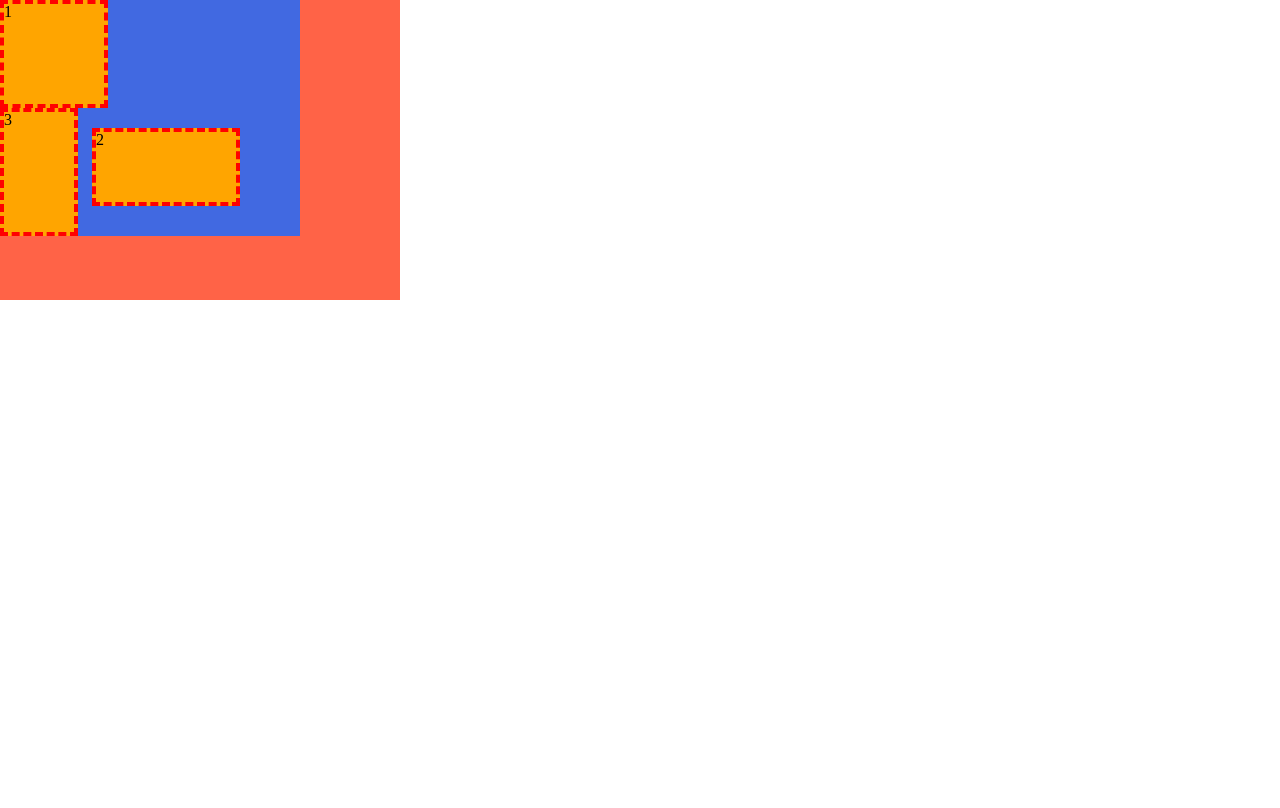
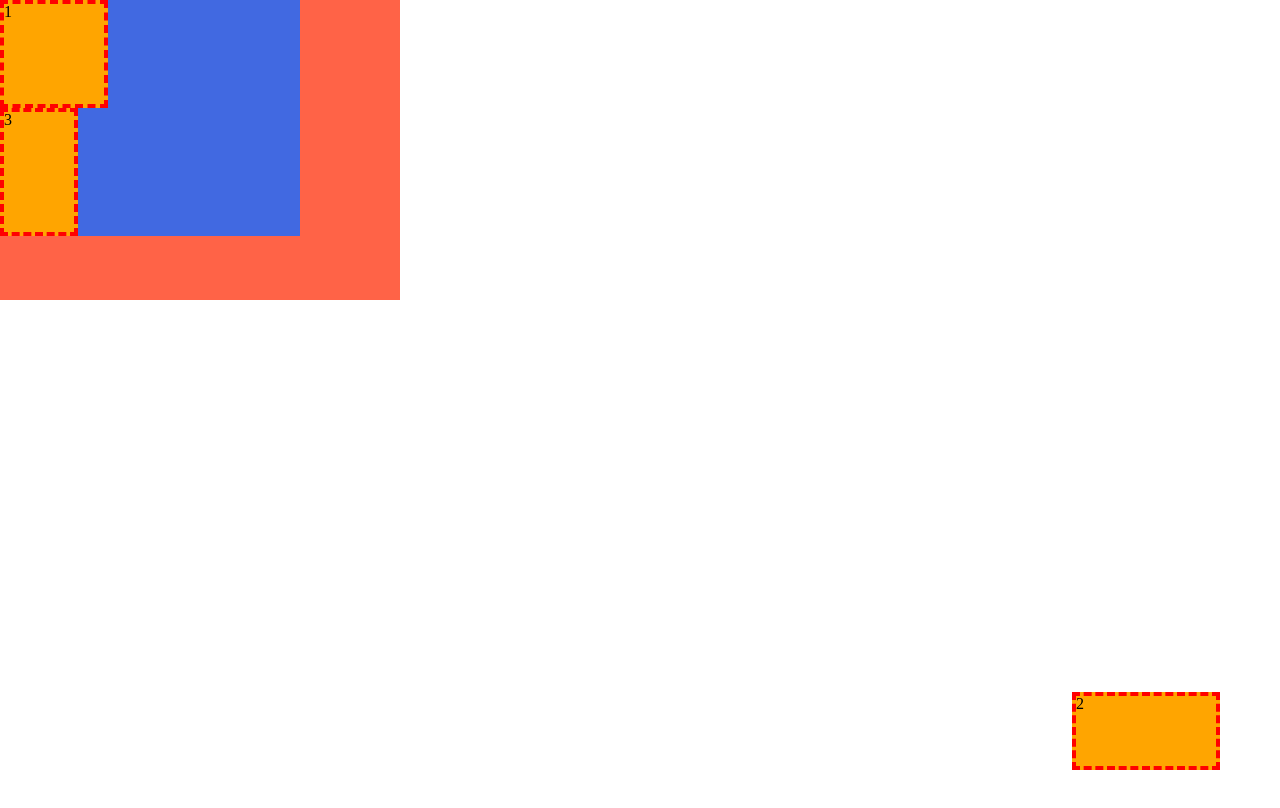
Before and after one commit to eunbinnie/css_study, a plain HTML site: page position.html in a window 1280 px wide. Shown: the top 808 px of the page. Drawn offline with nearby package versions, Linux system fonts and the light colour scheme.

Commit message:
position study

```diff
--- a/css/position1.css
+++ b/css/position.css
@@ -1,7 +1,12 @@
+body {
+  height: 3000px;
+}
+
 .wrap {
   width: 400px;
   height: 300px;
   background-color: tomato;
+  /* position: relative; */
 }
 
 .container {
@@ -23,7 +28,19 @@
 .container .item:nth-child(2) {
   width: 140px;
   height: 70px;
-  position: absolute;
+
+  /* relative : 요소 자신을 기준(사용안한다고 보면 됨) */
+  /* position: relative;
+  top: 30px;
+  left: 200px; */
+
+  /* absolute : 위치 상 부모 요소를 기준으로 배치(붕~ 뜬다) */
+  /* position: absolute;
+  bottom: 30px;
+  right: 60px; */
+
+  /* fixed : 뷰포트(브라우저)를 기준으로 배치 */
+  position: fixed;
   bottom: 30px;
   right: 60px;
 }
--- a/position1.html
+++ b/position.html
@@ -6,7 +6,7 @@
   <meta http-equiv="X-UA-Compatible" content="IE=edge">
   <meta name="viewport" content="width=device-width, initial-scale=1.0">
   <title>Document</title>
-  <link rel="stylesheet" href="./css/position1.css">
+  <link rel="stylesheet" href="./css/position.css">
   <link rel="stylesheet" href="https://cdn.jsdelivr.net/npm/reset-css@5.0.1/reset.min.css">
 </head>
 
```
